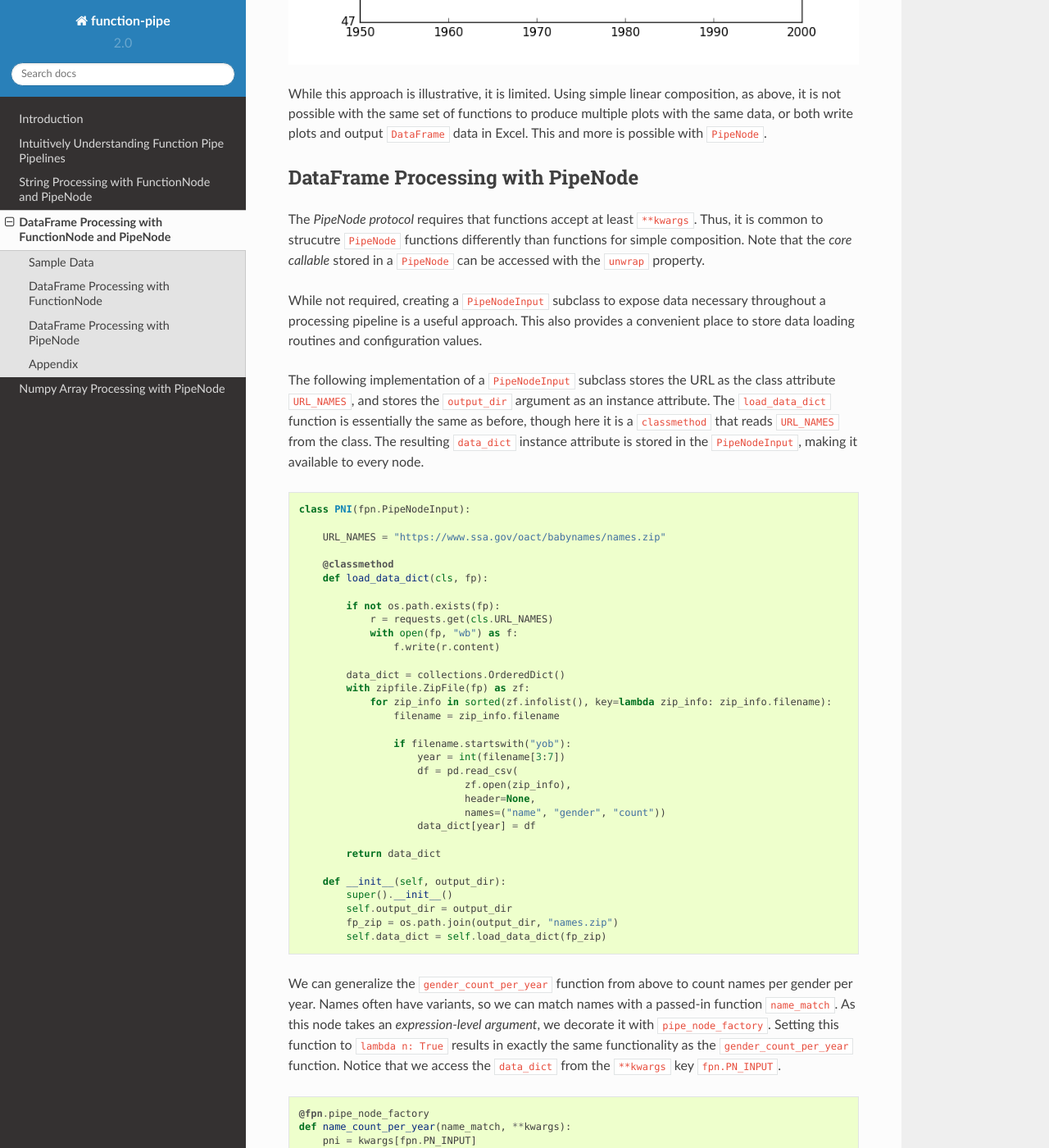
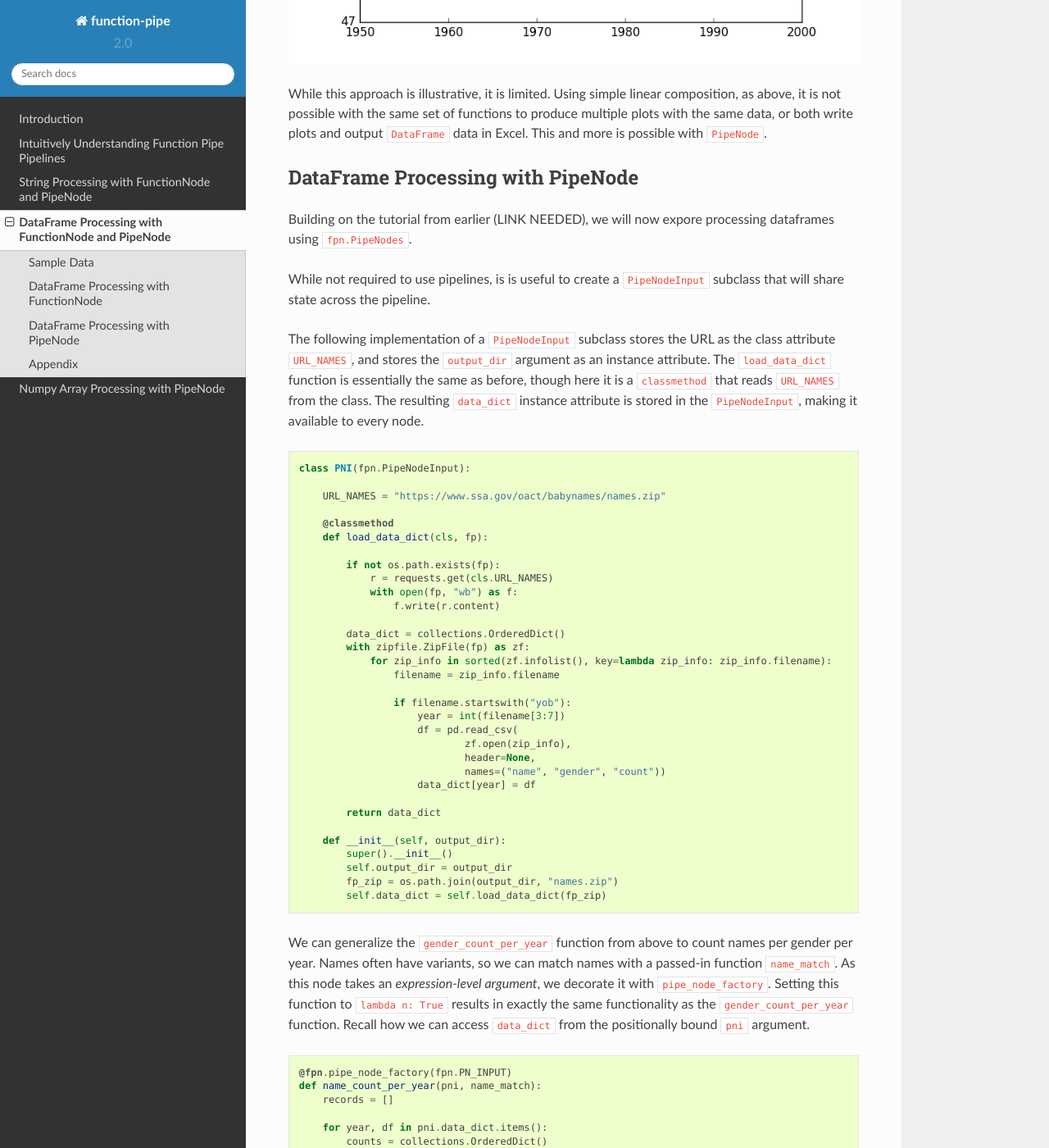
Before and after one commit to InvestmentSystems/function-pipe, a Sphinx documentation site: the page built from doc/source/usage_df.rst, in a window 1280 px wide and 1400 px high, scrolled down 4463 px. Shown: the whole window at 82% size. Built offline with Sphinx 7.4.7 and the Read the Docs theme 2.0.0, drawn with Linux system fonts in a browser that asks for light colours; some of the changed text lies outside the part shown.

Commit message:
Updates the pipe node code to use positional binding.

```diff
--- a/doc/source/usage_df.rst
+++ b/doc/source/usage_df.rst
@@ -175,9 +175,9 @@
 DataFrame Processing with PipeNode
 ----------------------------------
 
-The *PipeNode protocol* requires that functions accept at least ``**kwargs``. Thus, it is common to strucutre ``PipeNode`` functions differently than functions for simple composition. Note that the *core callable* stored in a ``PipeNode`` can be accessed with the ``unwrap`` property.
+Building on the tutorial from earlier (LINK NEEDED), we will now expore processing dataframes using ``fpn.PipeNodes``.
 
-While not required, creating a ``PipeNodeInput`` subclass to expose data necessary throughout a processing pipeline is a useful approach. This also provides a convenient place to store data loading routines and configuration values.
+While not required to use pipelines, is is useful to create a ``PipeNodeInput`` subclass that will share state across the pipeline.
 
 The following implementation of a ``PipeNodeInput`` subclass stores the URL as the class attribute ``URL_NAMES``, and stores the ``output_dir`` argument as an instance attribute. The ``load_data_dict`` function is essentially the same as before, though here it is a ``classmethod`` that reads ``URL_NAMES`` from the class. The resulting ``data_dict`` instance attribute is stored in the ``PipeNodeInput``, making it available to every node.
 
@@ -219,14 +219,13 @@
 
 
 
-We can generalize the ``gender_count_per_year`` function from above to count names per gender per year. Names often have variants, so we can match names with a passed-in function ``name_match``. As this node takes an *expression-level argument*, we decorate it with ``pipe_node_factory``. Setting this function to ``lambda n: True`` results in exactly the same functionality as the ``gender_count_per_year`` function. Notice that we access the ``data_dict`` from the ``**kwargs`` key ``fpn.PN_INPUT``.
+We can generalize the ``gender_count_per_year`` function from above to count names per gender per year. Names often have variants, so we can match names with a passed-in function ``name_match``. As this node takes an *expression-level argument*, we decorate it with ``pipe_node_factory``. Setting this function to ``lambda n: True`` results in exactly the same functionality as the ``gender_count_per_year`` function. Recall how we can access ``data_dict`` from the positionally bound ``pni`` argument.
 
 .. code-block:: python
     :class: copy-button
 
-    @fpn.pipe_node_factory
-    def name_count_per_year(name_match, **kwargs):
-        pni = kwargs[fpn.PN_INPUT]
+    @fpn.pipe_node_factory(fpn.PN_INPUT)
+    def name_count_per_year(pni, name_match):
         records = []
 
         for year, df in pni.data_dict.items():
@@ -246,14 +245,13 @@
         )
 
 
-A number of functions used above as ``FunctionNode`` can be recast as ``PipeNode`` by simpy retrieving the ``fpn.PREDECESSOR_RETURN`` key from the passed ``**kwargs``. Notice that nodes that need *expression-level arguments* are decorated with ``pipe_node_factory``. The ``plot`` node now takes a ``file_name`` argument, to be combined with the output directory set in the ``PipeNodeInput`` instance.
+A number of functions used above as ``FunctionNode`` can be recast as ``PipeNode`` by simpy binding ``fpn.PREDECESSOR_RETURN`` as the first positional argument. Recall that PNs that need *expression-level arguments* are decorated with ``pipe_node_factory``. The ``plot`` node now takes a ``file_name`` argument, to be combined with the output directory set in the ``PipeNodeInput`` instance.
 
 .. code-block:: python
     :class: copy-button
 
-    @fpn.pipe_node
-    def percent(**kwargs):
-        df = kwargs[fpn.PREDECESSOR_RETURN]
+    @fpn.pipe_node(fpn.PREDECESSOR_RETURN)
+    def percent(df):
         result = pd.DataFrame(index=df.index)
         total = df.sum(axis=1)
 
@@ -262,22 +260,20 @@
 
         return result
 
-    @fpn.pipe_node_factory
-    def year_range(start, end, **kwargs):
-        return kwargs[fpn.PREDECESSOR_RETURN].loc[start:end]
+    @fpn.pipe_node_factory(fpn.PREDECESSOR_RETURN)
+    def year_range(df, start, end):
+        return df.loc[start:end]
 
-    @fpn.pipe_node_factory
-    def plot(file_name, **kwargs): # now we can pass a file name
-        pni = kwargs[fpn.PN_INPUT]
-        df = kwargs[fpn.PREDECESSOR_RETURN]
+    @fpn.pipe_node_factory(fpn.PN_INPUT, fpn.PREDECESSOR_RETURN)
+    def plot(pni, df, file_name): # now we can pass a file name
         fp = os.path.join(pni.output_dir, file_name)
         ax = df.plot()
         ax.get_figure().savefig(fp)
         return fp
 
-    @fpn.pipe_node
-    def open_plot(**kwargs):
-        webbrowser.open(kwargs[fpn.PREDECESSOR_RETURN])
+    @fpn.pipe_node(fpn.PREDECESSOR_RETURN)
+    def open_plot(fp):
+        webbrowser.open(fp)
 
 
 With these nodes defined, we can create many differnt processing pipelines. For example, to plot two graphs, one each for the distribution of names that start with "lesl" and "dana", we can create the following expression. Notice that, for maximum efficiency, ``load_data_dict`` is called only once in the ``PipeNodeInput``. Further, now that ``plot`` takes a file name argument, we can uniquely name our plots.
@@ -302,19 +298,17 @@
 .. image:: _static/usage_df_plot-dana-a.png
 
 
-To support graphing the gender distribution for multiple names simultaneously, we can create a specialized node to merge ``PipeNode`` expressions passed as key-word arguments. We can merge all ``DataFrame`` given with keys that are not part of the defined ``fpn.PIPE_NODE_KWARGS`` set.
+To support graphing the gender distribution for multiple names simultaneously, we can create a specialized node to merge ``PipeNode`` expressions passed as key-word arguments. We will then merge all those ``DataFrame`` key-value pairs.
 
 .. code-block:: python
     :class: copy-button
 
-    @fpn.pipe_node_factory
-    def merge_gender_data(**kwargs):
-        pni = kwargs[fpn.PN_INPUT]
+    @fpn.pipe_node_factory(fpn.PN_INPUT)
+    def merge_gender_data(pni, **kwargs):
         df = pd.DataFrame(index=pni.data_dict.keys())
         for k, v in kwargs.items():
-            if k not in fpn.PIPE_NODE_KWARGS:
-                for gender in ("M", "F"):
-                    df[k + "_" + gender] = v[gender]
+            for gender in ("M", "F"):
+                df[k + "_" + gender] = v[gender]
         return df
 
 
@@ -502,9 +496,8 @@
             fp_zip = os.path.join(output_dir, "names.zip")
             self.data_dict = self.load_data_dict(fp_zip)
 
-    @fpn.pipe_node_factory
-    def name_count_per_year(name_match, **kwargs):
-        pni = kwargs[fpn.PN_INPUT]
+    @fpn.pipe_node_factory(fpn.PN_INPUT)
+    def name_count_per_year(pni, name_match):
         records = []
 
         for year, df in pni.data_dict.items():
@@ -523,9 +516,8 @@
             columns=("M", "F"),
         )
 
-    @fpn.pipe_node
-    def percent(**kwargs):
-        df = kwargs[fpn.PREDECESSOR_RETURN]
+    @fpn.pipe_node(fpn.PREDECESSOR_RETURN)
+    def percent(df):
         result = pd.DataFrame(index=df.index)
         total = df.sum(axis=1)
 
@@ -534,22 +526,20 @@
 
         return result
 
-    @fpn.pipe_node_factory
-    def year_range(start, end, **kwargs):
-        return kwargs[fpn.PREDECESSOR_RETURN].loc[start:end]
+    @fpn.pipe_node_factory(fpn.PREDECESSOR_RETURN)
+    def year_range(df, start, end):
+        return df.loc[start:end]
 
-    @fpn.pipe_node_factory
-    def plot(file_name, **kwargs): # now we can pass a file name
-        pni = kwargs[fpn.PN_INPUT]
-        df = kwargs[fpn.PREDECESSOR_RETURN]
+    @fpn.pipe_node_factory(fpn.PN_INPUT, fpn.PREDECESSOR_RETURN)
+    def plot(pni, df, file_name): # now we can pass a file name
         fp = os.path.join(pni.output_dir, file_name)
         ax = df.plot()
         ax.get_figure().savefig(fp)
         return fp
 
-    @fpn.pipe_node
-    def open_plot(**kwargs):
-        webbrowser.open(kwargs[fpn.PREDECESSOR_RETURN])
+    @fpn.pipe_node(fpn.PREDECESSOR_RETURN)
+    def open_plot(fp):
+        webbrowser.open(fp)
 
     f = (
         name_count_per_year(lambda n: n.lower().startswith("lesl"))
@@ -566,14 +556,12 @@
 
     # Example 4:
 
-    @fpn.pipe_node_factory
-    def merge_gender_data(**kwargs):
-        pni = kwargs[fpn.PN_INPUT]
+    @fpn.pipe_node_factory(fpn.PN_INPUT)
+    def merge_gender_data(pni, **kwargs):
         df = pd.DataFrame(index=pni.data_dict.keys())
         for k, v in kwargs.items():
-            if k not in fpn.PIPE_NODE_KWARGS:
-                for gender in ("M", "F"):
-                    df[k + "_" + gender] = v[gender]
+            for gender in ("M", "F"):
+                df[k + "_" + gender] = v[gender]
         return df
 
     lesl_pipeline = (
```
